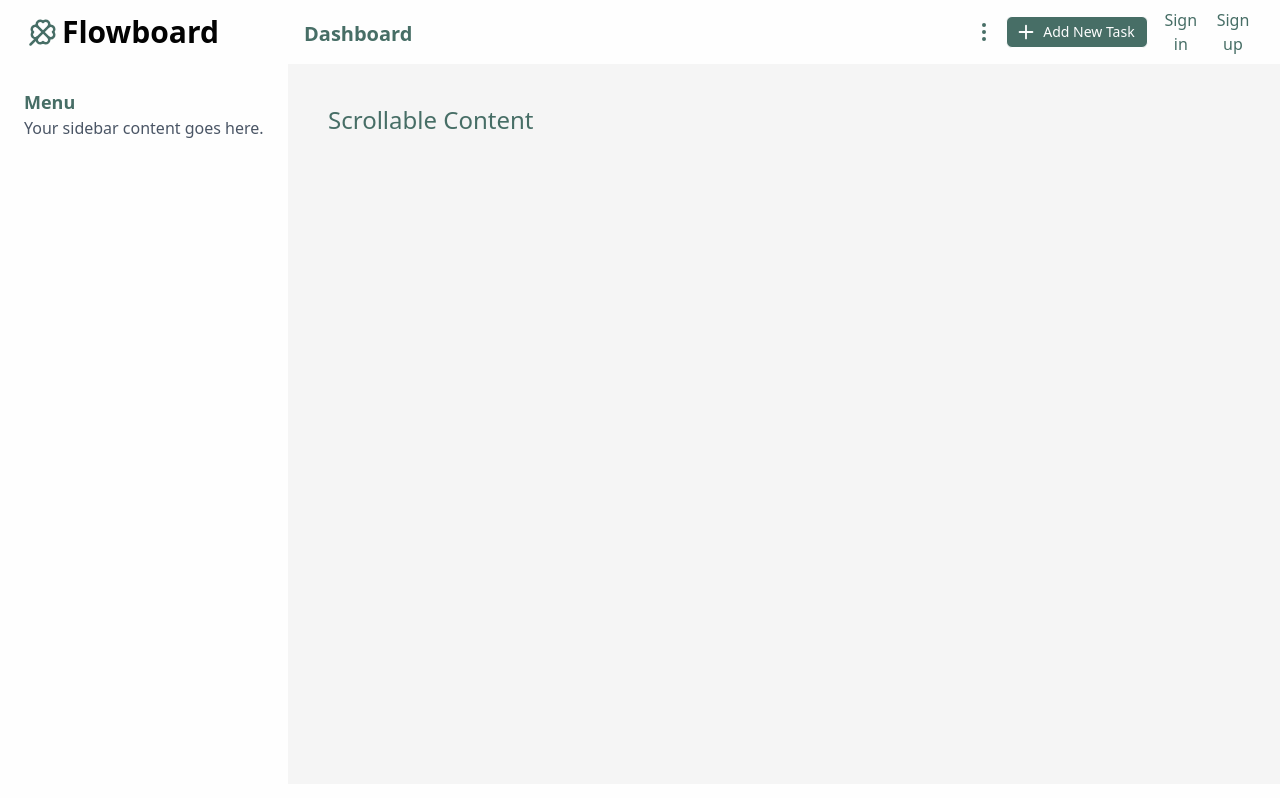
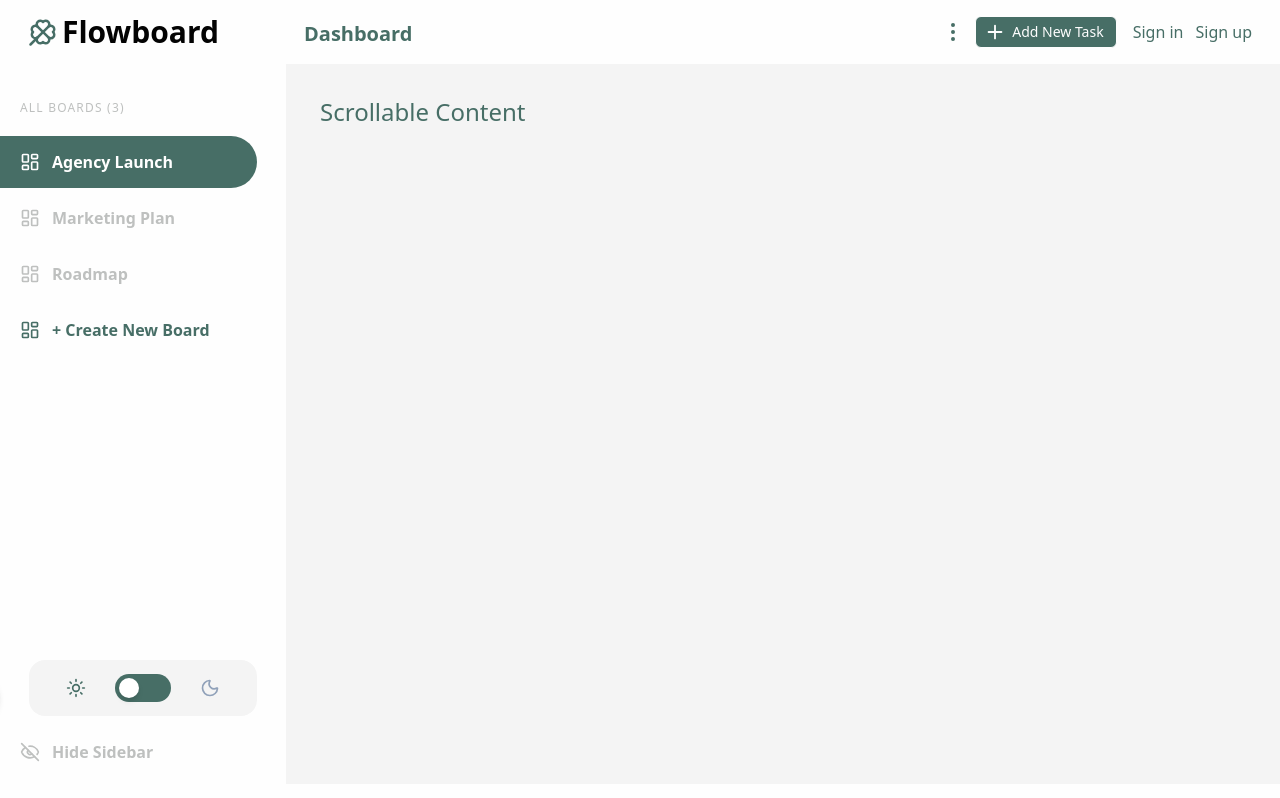
Before and after one commit to accamamuhammad/flowboard-app, a Next.js app: page / in a window 1280 px wide. Built offline with nearby package versions, Linux system fonts and the light colour scheme; no server answers.

Commit message:
completed sidebar

```diff
--- a/app/Primary/newBoard.tsx
+++ b/app/Primary/newBoard.tsx
@@ -2,7 +2,7 @@
 
 import { useEffect, useState } from "react";
 
-import AshBtn from "../UI/ashBtn";
+import { AshBtn } from "../UI/ashBtn";
 import GreenBtn from "../UI/greenBtn";
 
 const CreateBoard = () => {
--- a/app/Primary/sideBar.tsx
+++ b/app/Primary/sideBar.tsx
@@ -1,26 +1,125 @@
 "use client";
-import React from "react";
+import React, { useState } from "react";
+import ThemeToggle from "./theme-toggle";
+import NewBoard from "./newBoard";
+import { EyeOff, ChevronRight, LayoutDashboard, X } from "lucide-react";
 
-interface Active {
+interface SidebarProps {
   isActive: boolean;
+  onClose?: () => void;
 }
 
-const SideBar = ({ isActive }: Active) => {
+const SideBar = ({ isActive, onClose }: SidebarProps) => {
+  const [status, setStatus] = useState<boolean>(false); // Sidebar hidden/shown state
+  const [isNewBoardOpen, setIsNewBoardOpen] = useState<boolean>(false); // Modal state
+
   return (
+    <>
+      {/* 1. Sidebar Backdrop (Mobile Only) */}
       <div
+        className={`fixed inset-0 bg-black/50 z-40 transition-opacity duration-300 md:hidden ${
+          isActive ? "opacity-100 pointer-events-auto" : "opacity-0 pointer-events-none"
+        }`}
+        onClick={onClose}
+      />
+
+      {/* 2. Main Sidebar */}
+      <aside
         className={`
-        bg-heaven overflow-hidden transition-all duration-300 ease-in-out
+          ${status ? "-translate-x-full opacity-0" : "translate-x-0 opacity-100"}
           ${isActive
-          ? "fixed z-50 w-[90%] h-72 rounded-xl left-1/2 -translate-x-1/2 top-20 shadow-2xl"
-          : "hidden md:block md:static w-72 h-full"
-        }
+            ? "fixed z-50 w-[90%] h-auto max-h-[80vh] rounded-xl left-1/2 -translate-x-1/2 top-20 shadow-2xl"
+            : "relative w-72 h-full hidden md:flex flex-col border-r-2 border-lighthouse"}
+          bg-heaven transition-all duration-300 ease-in-out overflow-hidden flex flex-col
         `}
       >
-      <div className="p-6">
-        <h2 className="font-bold text-lg">Menu</h2>
-        <p className="text-gray-600">Your sidebar content goes here.</p>
+        <nav className="w-full pt-9 flex flex-col h-full justify-between pb-5">
+          <div className="flex flex-col">
+            <h2 className="font-medium text-xs tracking-widest text-asphalt pl-5 mb-5 uppercase">
+              All Boards (3)
+            </h2>
+
+            <ul className="w-full flex flex-col gap-1">
+              <li className="w-[90%] flex items-center gap-3 bg-newt text-white py-3.5 pl-5 rounded-r-full cursor-pointer">
+                <LayoutDashboard size={20} />
+                <span className="font-bold">Agency Launch</span>
+              </li>
+
+              {["Marketing Plan", "Roadmap"].map((board) => (
+                <li
+                  key={board}
+                  className="w-[90%] flex items-center gap-3 text-asphalt hover:bg-green-50 hover:text-newt py-3.5 pl-5 rounded-r-full cursor-pointer transition-all"
+                >
+                  <LayoutDashboard size={20} />
+                  <span className="font-bold">{board}</span>
+                </li>
+              ))}
+
+              <li className="w-[90%] py-3.5 pl-5">
+                {/* TRIGGER MODAL HERE */}
+                <button
+                  onClick={() => setIsNewBoardOpen(true)}
+                  className="flex items-center gap-3 text-newt font-bold hover:opacity-70 transition-opacity"
+                >
+                  <LayoutDashboard size={20} />
+                  + Create New Board
+                </button>
+              </li>
+            </ul>
+          </div>
+
+          <footer className="space-y-6 flex flex-col items-center mt-auto">
+            <ThemeToggle />
+            <button
+              onClick={() => setStatus(true)}
+              className="hidden md:flex w-full pl-5 gap-3 items-center text-asphalt font-bold hover:text-newt transition-colors"
+            >
+              <EyeOff size={20} />
+              <span>Hide Sidebar</span>
+            </button>
+          </footer>
+        </nav>
+      </aside>
+
+      {/* 3. Re-open Sidebar Button (Desktop) */}
+      <button
+        onClick={() => setStatus(false)}
+        className={`fixed left-0 bottom-20 z-40 bg-newt w-14 h-12 rounded-r-full text-white hidden md:flex items-center justify-center shadow-md transition-all duration-300 ${
+          status ? "translate-x-0" : "-translate-x-full"
+        }`}
+      >
+        <ChevronRight size={24} />
+      </button>
+
+      {/* 4. NEW BOARD MODAL OVERLAY */}
+      <div
+        className={`fixed inset-0 z-[60] flex items-center justify-center transition-all duration-300 ${
+          isNewBoardOpen ? "opacity-100 pointer-events-auto" : "opacity-0 pointer-events-none"
+        }`}
+      >
+        {/* Modal Backdrop (dark blur) */}
+        <div
+          className="absolute inset-0 bg-black/60 backdrop-blur-sm"
+          onClick={() => setIsNewBoardOpen(false)}
+        />
+
+        {/* Modal Content Container */}
+        <div className={`relative bg-heaven w-fit rounded-lg shadow-2xl transition-transform duration-300 ${
+          isNewBoardOpen ? "scale-100 translate-y-0" : "scale-95 translate-y-10"
+        }`}>
+          {/* Close "X" Mark */}
+          <button
+            onClick={() => setIsNewBoardOpen(false)}
+            className="absolute top-6 cursor-pointer right-5 text-asphalt hover:text-newt transition-colors"
+            aria-label="Close modal"
+          >
+            <X size={24} />
+          </button>
+
+          <NewBoard />
         </div>
       </div>
+    </>
   );
 };
 
--- a/app/Primary/theme-toggle.tsx
+++ b/app/Primary/theme-toggle.tsx
@@ -1,16 +1,44 @@
 "use client"
 
+import { Moon, Sun } from "lucide-react"
 import { useTheme } from "next-themes"
 
 export default function ThemeToggle() {
   const { theme, setTheme } = useTheme()
+  const isDark = theme === "dark"
 
   return (
-    <button
-      onClick={() => setTheme(theme === "dark" ? "light" : "dark")}
-      className="px-4 py-2 hover:bg-gray-700 rounded bg-gray-200 dark:bg-gray-800"
-    >
-      {theme === "dark" ? "Switch to Light" : "Switch to Dark"}
-    </button>
+    <div className="inline-flex w-[80%] items-center justify-evenly gap-3 px-5 py-3.5 rounded-2xl bg-lighthouse">
+      {/* Sun icon */}
+      <Sun
+        size={20}
+        className={`transition-colors duration-300 ${
+          !isDark ? "text-[#476e66]" : "text-slate-400"
+        }`}
+      />
+
+      {/* Toggle pill */}
+      <button
+        onClick={() => setTheme(isDark ? "light" : "dark")}
+        aria-label="Toggle theme"
+        className={`relative w-14 h-7 rounded-full transition-colors duration-300 focus:outline-none focus-visible:ring-2 focus-visible:ring-[#476e66] focus-visible:ring-offset-2`}
+        style={{ backgroundColor: "#476e66" }}
+      >
+        {/* Knob */}
+        <span
+          className={`absolute top-1 left-1 w-5 h-5 bg-white rounded-full shadow-md transform transition-transform duration-300 ${
+            isDark ? "translate-x-6" : "translate-x-0"
+          }`}
+        />
+      </button>
+
+      {/* Moon icon */}
+      <Moon
+        size={20}
+        className={`transition-colors duration-300 ${
+          isDark ? "text-[#476e66]" : "text-slate-400"
+        }`}
+      />
+    </div>
   )
 }
--- a/app/globals.css
+++ b/app/globals.css
@@ -7,6 +7,7 @@
   --lighthouse: #f4f4f4;
   --wind:       #dfdfe2;
   --asphalt:    #bec0bf;
+    --light:       #6e948c;
   --moor:       #708a83;
   --newt:       #476e66;
 }
@@ -18,6 +19,7 @@
   --lighthouse: #222927;
   --wind:       #2e3734;
   --asphalt:    #6b7875;
+    --light:      rgb(39, 92, 82)8;
   --moor:       #8fada7;
   --newt:       #5e9188;
 }
@@ -46,6 +48,7 @@ body {
   .bg-lighthouse { background-color: var(--lighthouse); }
   .bg-wind       { background-color: var(--wind); }
   .bg-asphalt    { background-color: var(--asphalt); }
+    .bg-light { background-color: var(--light); }
   .bg-moor       { background-color: var(--moor); }
   .bg-newt       { background-color: var(--newt); }
 
--- a/app/layout.tsx
+++ b/app/layout.tsx
@@ -47,11 +47,14 @@ export default function RootLayout({
               <div className="md:min-w-72 h-20 gap-1 mb-1.5 pt-1.5 pl-4 md:pl-7 bg-heaven flex flex-row items-center justify-start">
                 <Clover size={30} className="hidden md:block" />
                 <Clover size={22} className="block md:hidden" />
-                <h1 className="text-2xl md:text-3xl text-foreground font-bold">Flowboard</h1>
+                <h1 className="text-2xl md:text-3xl text-foreground font-bold ">
+                  Flowboard
+                </h1>
               </div>
               {/* Navigation */}
               <NavBar />
               {/* Clekr Account */}
+              <div className="flex flex-row min-w-fit gap-3">
                 <Show when="signed-out">
                   <SignInButton mode="modal" />
                   <SignUpButton mode="modal" />
@@ -59,6 +62,7 @@ export default function RootLayout({
                 <Show when="signed-in">
                   <UserButton />
                 </Show>
+              </div>
             </header>
             <main>{children}</main>
           </ThemeProvider>
--- a/app/page.tsx
+++ b/app/page.tsx
@@ -28,8 +28,8 @@ export default function Home() {
       </div>
 
       {/* Main Content */}
-      <div className="flex-1 overflow-auto bg-neutral-100">
-        <div className="w-250 h-[500vh] p-10">
+      <div className="flex-1 overflow-auto bg-lighthouse">
+        <div className="w-250 h-[500vh] p-8">
           <h1 className="text-newt text-2xl">Scrollable Content</h1>
         </div>
       </div>
```
Lines whose indentation alone changed are shown as unchanged.
